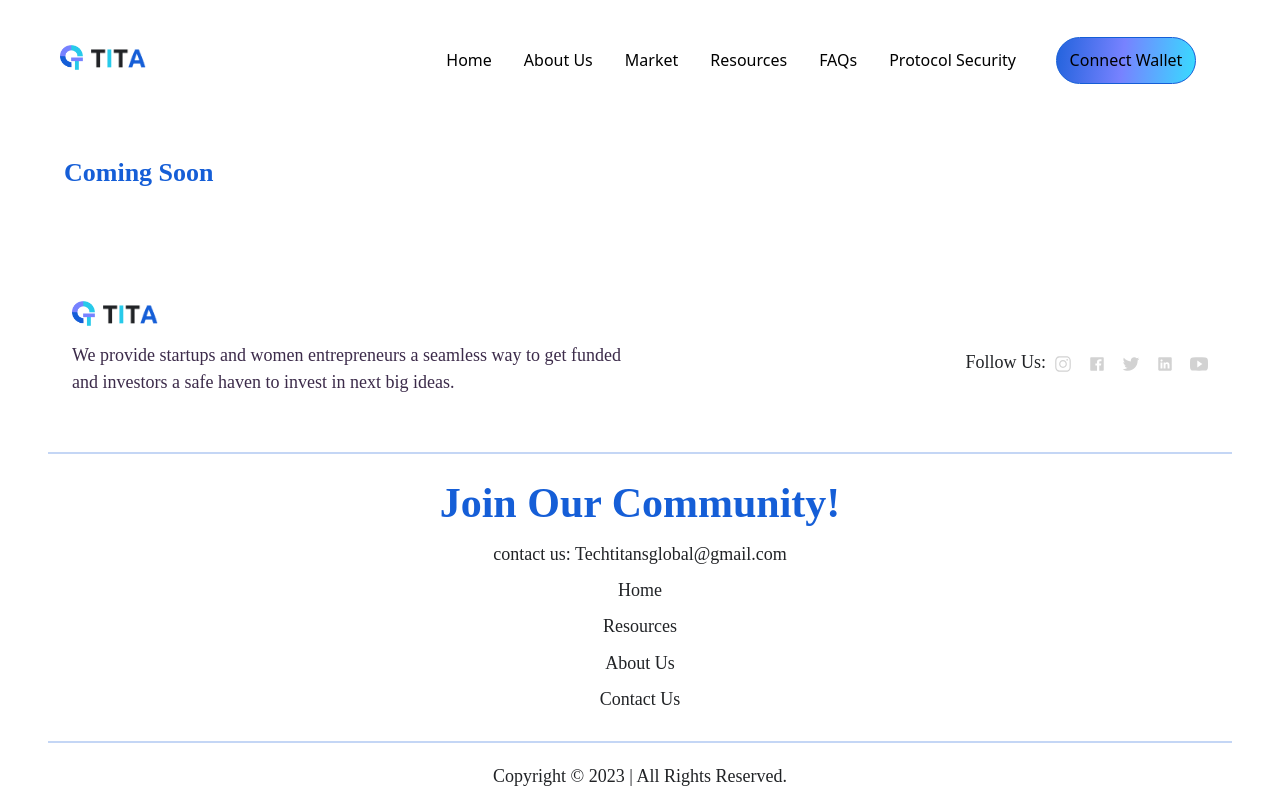
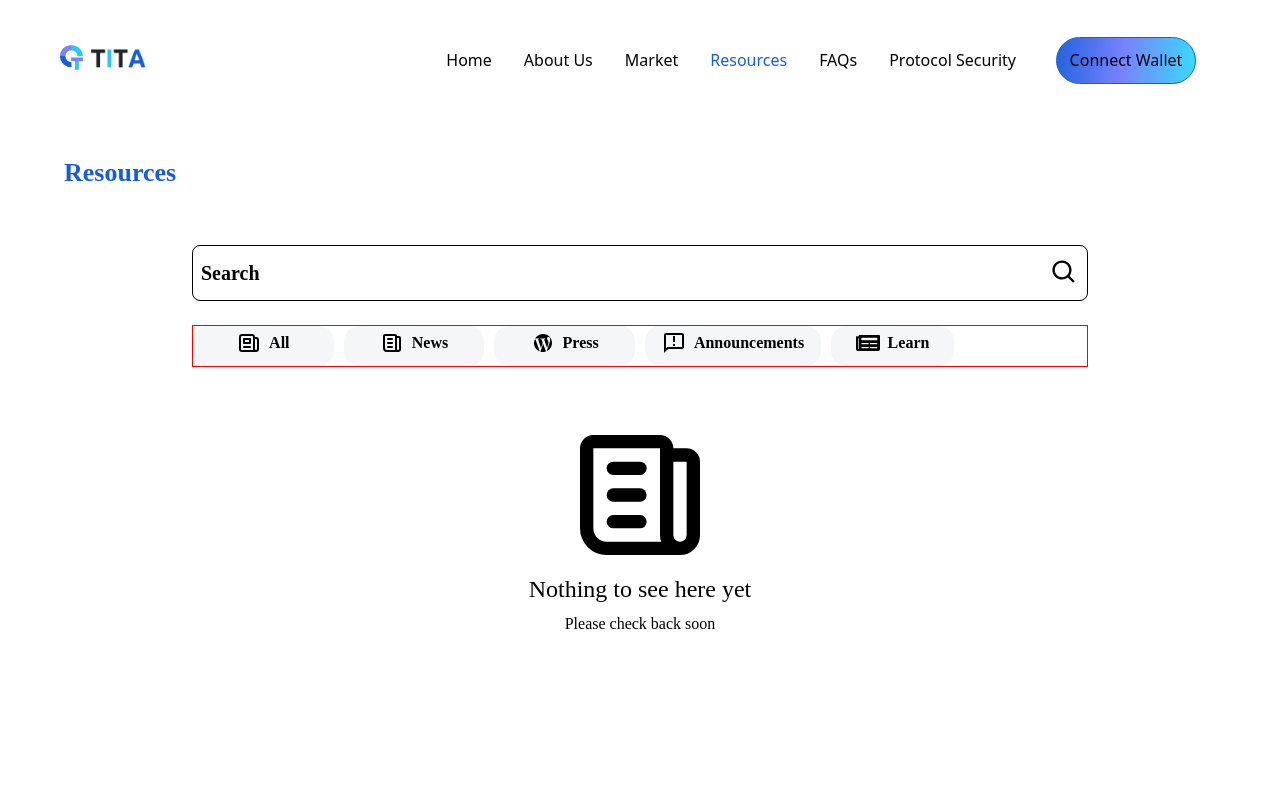
Before and after one commit to DevZibah/Tita, a React (Vite) app: page /Resources in a window 1280 px wide. Shown: the top 800 px of the page. Built offline with nearby package versions, Linux system fonts and the light colour scheme.

Commit message:
finished the resources page

```diff
--- a/src/components/Navbar.tsx
+++ b/src/components/Navbar.tsx
@@ -1,5 +1,5 @@
 import React, { useContext, useState } from 'react'
-import { Link } from 'react-router-dom'
+import { Link, useLocation } from 'react-router-dom'
 import '../style/Navbar.css'
 import { GiHamburgerMenu } from 'react-icons/gi'
 import logo from '../assets/logo.png'
@@ -7,20 +7,7 @@ import tita from '../assets/tita.png'
 import { NavbarContext } from '../contexts/NavbarContext'
 
 const Navbar = () => {
-  const {
-    home,
-    about,
-    market,
-    resources,
-    faqs,
-    protocol,
-    setHome,
-    setAbout,
-    setMarket,
-    setResources,
-    setFaqs,
-    setProtocol,
-  } = useContext(NavbarContext)
+  const location = useLocation()
   return (
     <nav className='navbar navbar-expand-lg p-2 mt-3 nav-header'>
       <div className='container-fluid'>
@@ -45,15 +32,9 @@ const Navbar = () => {
               <Link
                 to='/'
                 className='linkk'
-                onClick={() => (
-                  setHome(true),
-                  setMarket(false),
-                  setAbout(false),
-                  setFaqs(false),
-                  setProtocol(false),
-                  setResources(false)
-                )}
-                style={{ color: home ? '#155ed7' : 'black' }}
+                style={{
+                  color: location.pathname === '/' ? '#155ed7' : 'black',
+                }}
               >
                 Home
               </Link>
@@ -62,15 +43,9 @@ const Navbar = () => {
               <Link
                 to='/About'
                 className='linkk'
-                onClick={() => (
-                  setAbout(true),
-                  setHome(false),
-                  setMarket(false),
-                  setFaqs(false),
-                  setProtocol(false),
-                  setResources(false)
-                )}
-                style={{ color: about ? '#155ed7' : 'black' }}
+                style={{
+                  color: location.pathname === '/About' ? '#155ed7' : 'black',
+                }}
               >
                 About Us
               </Link>
@@ -79,15 +54,9 @@ const Navbar = () => {
               <Link
                 to='/Market'
                 className='linkk'
-                onClick={() => (
-                  setMarket(true),
-                  setAbout(false),
-                  setHome(false),
-                  setFaqs(false),
-                  setProtocol(false),
-                  setResources(false)
-                )}
-                style={{ color: market ? '#155ed7' : 'black' }}
+                style={{
+                  color: location.pathname === '/Market' ? '#155ed7' : 'black',
+                }}
               >
                 Market
               </Link>
@@ -96,15 +65,10 @@ const Navbar = () => {
               <Link
                 to='/Resources'
                 className='linkk'
-                onClick={() => (
-                  setResources(true),
-                  setMarket(false),
-                  setAbout(false),
-                  setHome(false),
-                  setFaqs(false),
-                  setProtocol(false)
-                )}
-                style={{ color: resources ? '#155ed7' : 'black' }}
+                style={{
+                  color:
+                    location.pathname === '/Resources' ? '#155ed7' : 'black',
+                }}
               >
                 Resources
               </Link>
@@ -113,15 +77,9 @@ const Navbar = () => {
               <Link
                 to='/FAQs'
                 className='linkk'
-                onClick={() => (
-                  setFaqs(true),
-                  setResources(false),
-                  setMarket(false),
-                  setAbout(false),
-                  setHome(false),
-                  setProtocol(false)
-                )}
-                style={{ color: faqs ? '#155ed7' : 'black' }}
+                style={{
+                  color: location.pathname === '/FAQs' ? '#155ed7' : 'black',
+                }}
               >
                 FAQs
               </Link>
@@ -130,15 +88,10 @@ const Navbar = () => {
               <Link
                 to='/Protocol'
                 className='linkk'
-                onClick={() => (
-                  setProtocol(true),
-                  setFaqs(false),
-                  setResources(false),
-                  setMarket(false),
-                  setAbout(false),
-                  setHome(false)
-                )}
-                style={{ color: protocol ? '#155ed7' : 'black' }}
+                style={{
+                  color:
+                    location.pathname === '/Protocol' ? '#155ed7' : 'black',
+                }}
               >
                 Protocol Security
               </Link>
--- a/src/contexts/NavbarContext.jsx
+++ b/src/contexts/NavbarContext.jsx
@@ -3,33 +3,7 @@ import React, { useState, createContext } from 'react'
 export const NavbarContext = createContext()
 
 const NavbarContextProvider = ({ children }) => {
-  const [home, setHome] = useState(false)
-  const [about, setAbout] = useState(false)
-  const [market, setMarket] = useState(false)
-  const [resources, setResources] = useState(false)
-  const [faqs, setFaqs] = useState(false)
-  const [protocol, setProtocol] = useState(false)
-
-  return (
-    <NavbarContext.Provider
-      value={{
-        home,
-        about,
-        market,
-        resources,
-        faqs,
-        protocol,
-        setHome,
-        setAbout,
-        setMarket,
-        setResources,
-        setFaqs,
-        setProtocol,
-      }}
-    >
-      {children}
-    </NavbarContext.Provider>
-  )
+  return <NavbarContext.Provider value={{}}>{children}</NavbarContext.Provider>
 }
 
 export default NavbarContextProvider
--- a/src/routes/Resources.tsx
+++ b/src/routes/Resources.tsx
@@ -1,13 +1,57 @@
 import React from 'react'
+import '../style/Resources.css'
+import { HiOutlineNewspaper } from 'react-icons/hi'
+import { TbNews } from 'react-icons/tb'
+import { IoLogoWordpress } from 'react-icons/io'
+import { MdOutlineAnnouncement } from 'react-icons/md'
+import { FaNewspaper } from 'react-icons/fa'
+import { BiSearch } from 'react-icons/bi'
 
 const Resources = () => {
   return (
     <section className='p-4 mt-2 sec-market'>
       <header>
-        <h4 className='con-wal'>
-          Coming Soon
-        </h4>
+        <h4 className='con-wal'>Resources</h4>
       </header>
+      <div className='p-md-5 div-resour'>
+        <section className='mt-4 mt-md-0'>
+          <article className='d-flex ser-art p-2'>
+            <p className=''>Search</p>
+            <BiSearch className='bi-icon' />
+          </article>
+        </section>
+        <main className='mt-4 main-resour justify-lg-center'>
+          <section className='sec-resou'>
+            <article className='d-flex art-resou p-1'>
+              <HiOutlineNewspaper className='resou-icon' />
+              <p className='ms-2'>All</p>
+            </article>
+            <article className='d-flex art-resou p-1'>
+              <TbNews className='resou-icon' />
+              <p className='ms-2'>News</p>
+            </article>
+            <article className='d-flex art-resou p-1'>
+              <IoLogoWordpress className='resou-icon' />
+              <p className='ms-2'>Press</p>
+            </article>
+          </section>
+          <section className='sec-resou-one mt-3 mt-lg-0'>
+            <article className='d-flex art-resour p-1'>
+              <MdOutlineAnnouncement className='resou-icon' />
+              <p className='ms-2'>Announcements</p>
+            </article>
+            <article className='d-flex art-resou p-1'>
+              <FaNewspaper className='resou-icon' />
+              <p className='ms-2'>Learn</p>
+            </article>
+          </section>
+        </main>
+        <section className='mt-5 text-center'>
+          <TbNews className='tbnews' />
+          <h4>Nothing to see here yet</h4>
+          <p>Please check back soon</p>
+        </section>
+      </div>
     </section>
   )
 }
--- /dev/null
+++ b/src/style/Resources.css
@@ -0,0 +1,89 @@
+.ser-art {
+  border: 1px solid black;
+  border-radius: 8px;
+  justify-content: space-between;
+  height: 3rem;
+}
+.ser-art p,
+.bi-icon {
+  margin-top: 3.8px;
+}
+.bi-icon {
+  font-size: 1.5rem;
+}
+.sec-resou p,
+.sec-resou-one p,
+.ser-art p {
+  font-weight: 600;
+}
+.resou-icon {
+  font-size: 1.5rem;
+}
+.sec-resou {
+  justify-content: space-between;
+  display: grid;
+  grid-template-columns: repeat(3, 1fr);
+  grid-gap: 10px;
+}
+.sec-resou-one {
+  justify-content: space-evenly;
+  display: grid;
+  grid-template-columns: repeat(2, 1fr);
+  grid-gap: 10px;
+}
+.art-resou,
+.art-resour {
+  border: 1px solid #f4f6f8;
+  /* width: 6rem; */
+  height: 2.5rem !important;
+  border-radius: 15px;
+  background-color: #f4f6f8;
+  justify-content: center;
+}
+.art-resou:hover,
+.art-resour:hover {
+  border: 2px solid #f4f6f8;
+  color: #155ed7 !important;
+}
+.art-resour {
+  width: 11rem;
+  height: 2.5rem !important;
+}
+.tbnews {
+  font-size: 8rem;
+}
+@media (min-width: 768px) {
+  .ser-art p {
+    font-size: 20px !important;
+  }
+  .bi-icon {
+    font-size: 1.8rem;
+  }
+  .ser-art {
+    height: 3.5rem;
+  }
+  .sec-resou-one {
+    display: grid;
+    grid-template-columns: repeat(3, 1fr);
+    grid-gap: 10px;
+  }
+}
+@media (min-width: 1024px) {
+  .div-resour {
+    padding: 8rem !important;
+    margin-top: -5rem;
+  }
+  .main-resour {
+    border: 1px solid red;
+    display: grid;
+    grid-template-columns: repeat(2, 1fr);
+    grid-gap: 10px;
+  }
+  .art-resour,
+  .art-resou {
+    cursor: pointer;
+  }
+  .tbnews {
+    font-size: 10rem;
+  }
+}
```
